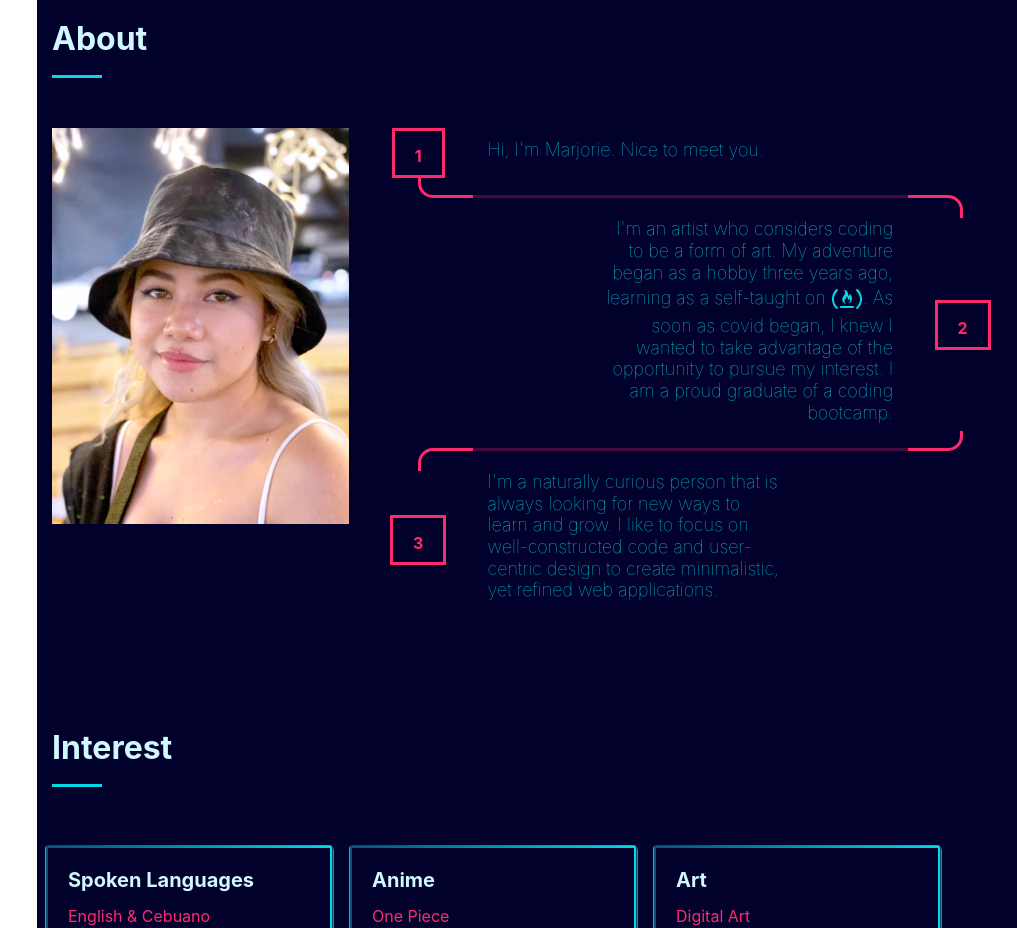
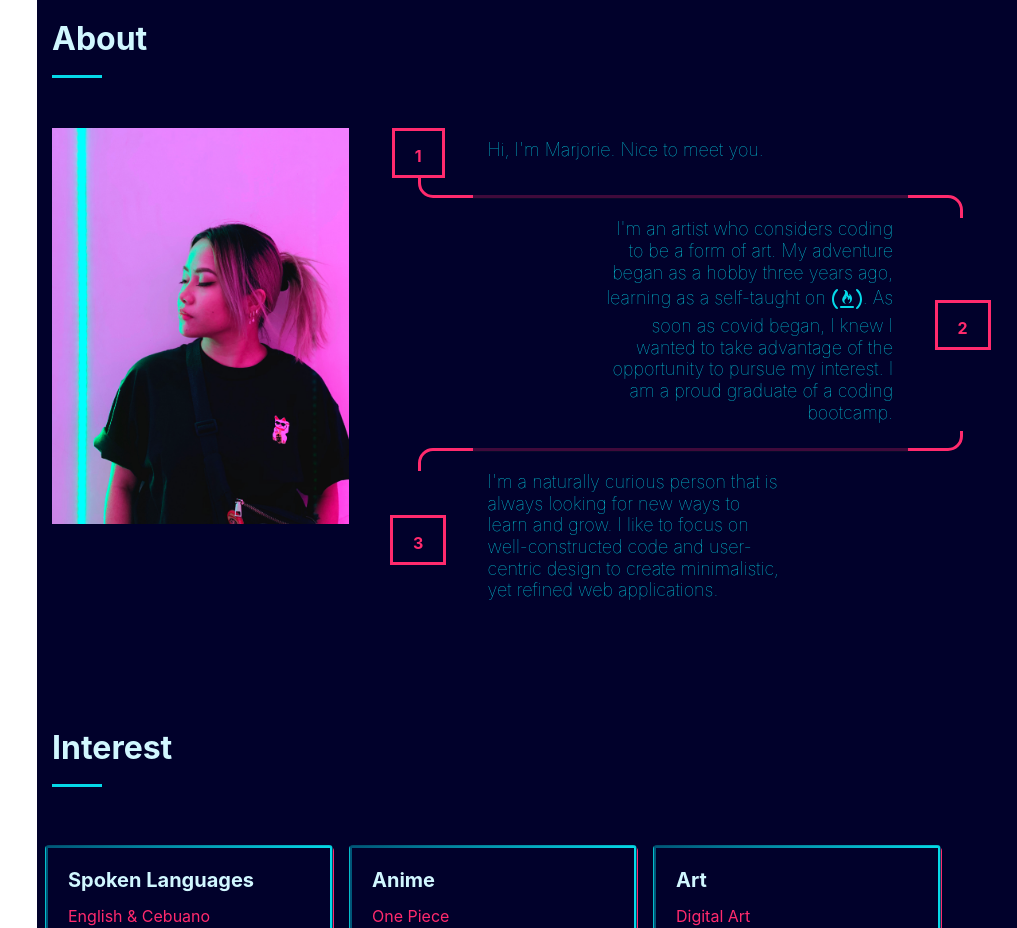
Before and after one commit to marjcobero/marjcobero.github.io, a plain HTML site: page index.html in a window 1280 px wide. Shown: the part 840-1768 px from the top of the page, without its empty margins (263-1280 px from the left). Drawn offline with nearby package versions, Linux system fonts and the light colour scheme; a script that the page names is missing.

Commit message:
updated my portfolio picture

```diff
--- a/index.html
+++ b/index.html
@@ -97,7 +97,7 @@
 
         <div class="row">
           <div class="col-lg-4" data-aos="fade-right">
-            <img src="assets/img/portfolio/1.jpg" class="img-fluid" alt="">
+            <img src="assets/img/portfolio/3.jpg" class="img-fluid" alt="">
           </div>
           <div class="col-lg-8 pt-4 pt-lg-0 content" data-aos="fade-left">
               <!--first section-->
```
Also changed, not shown: assets/img/portfolio/3.jpg (added).
